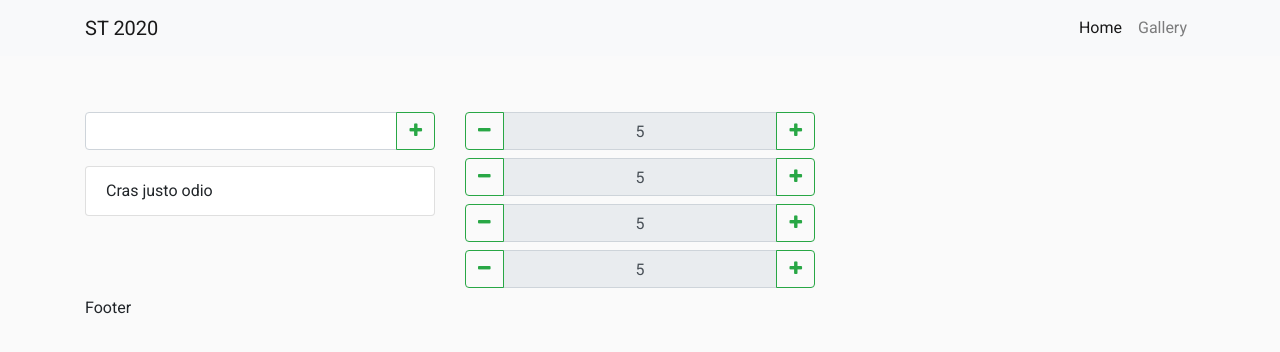
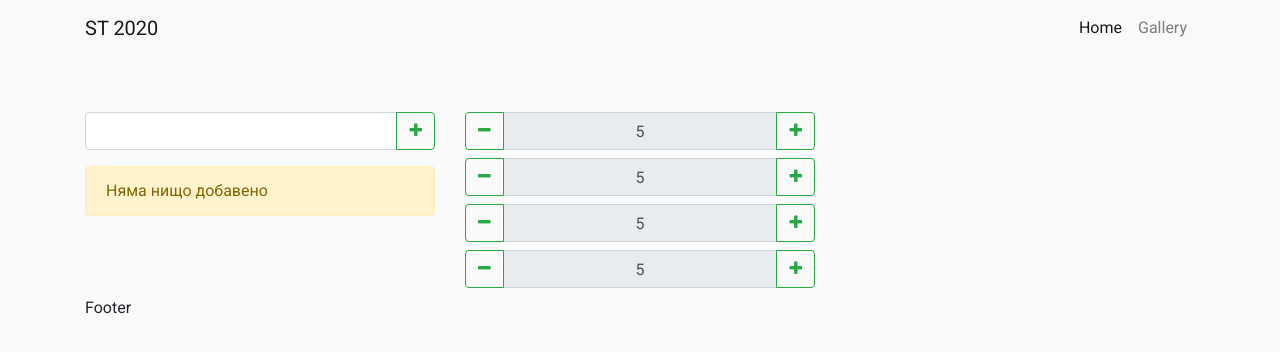
Before and after one commit to AlexanderPPetrov/js-client-react, a React app: page / in a window 1280 px wide. Shown: the top 352 px of the page. Built offline with nearby package versions, Linux system fonts and the light colour scheme.

Commit message:
item component

```diff
--- a/src/components/itemList/index.js
+++ b/src/components/itemList/index.js
@@ -14,17 +14,15 @@ class ItemList extends Component {
         if (!this.state.itemLabel) {
             return;
         }
-        const item = {
+        let itemList = this.state.itemList;
+
+        itemList.push({
             label: this.state.itemLabel
-        }
-        let itemList = this.state.itemList;
-        itemList.push(item);
+        });
 
         this.setState({
             itemList,
             itemLabel: ''
-        }, ()=> {
-            console.log(this.state.itemList)
         })
 
     }
@@ -33,6 +31,23 @@ class ItemList extends Component {
         this.setState({
             itemLabel: e.target.value
         });
+    }
+    getListItems = () => {
+        const items = this.state.itemList;
+
+        if(!items.length){
+            return <div className="alert alert-warning">
+                Няма нищо добавено
+            </div>
+        }
+        return items.map((item, index) => {
+            return <li key={index}
+            className="list-group-item">
+                {item.label}
+            </li>
+        })
+
+
     }
     render() {
         return <div>
@@ -52,7 +67,7 @@ class ItemList extends Component {
                 </div>
             </div>
             <ul className="list-group mt-3">
-                <li className="list-group-item">Cras justo odio</li>
+                {this.getListItems()}
             </ul>
         </div>
 
```
Also changed, not shown: src/components/itemList/item.js (added, +9 -0 lines).
